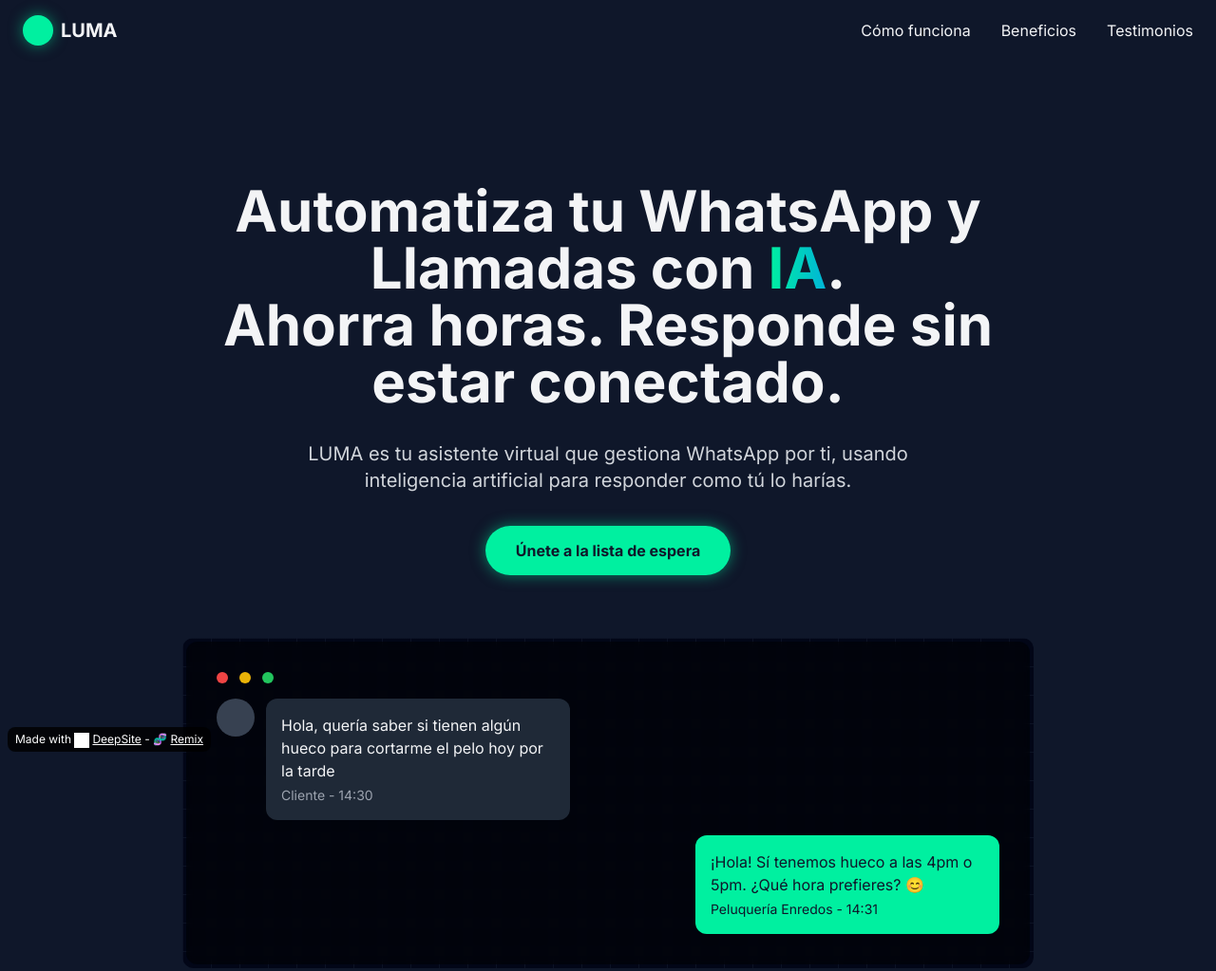
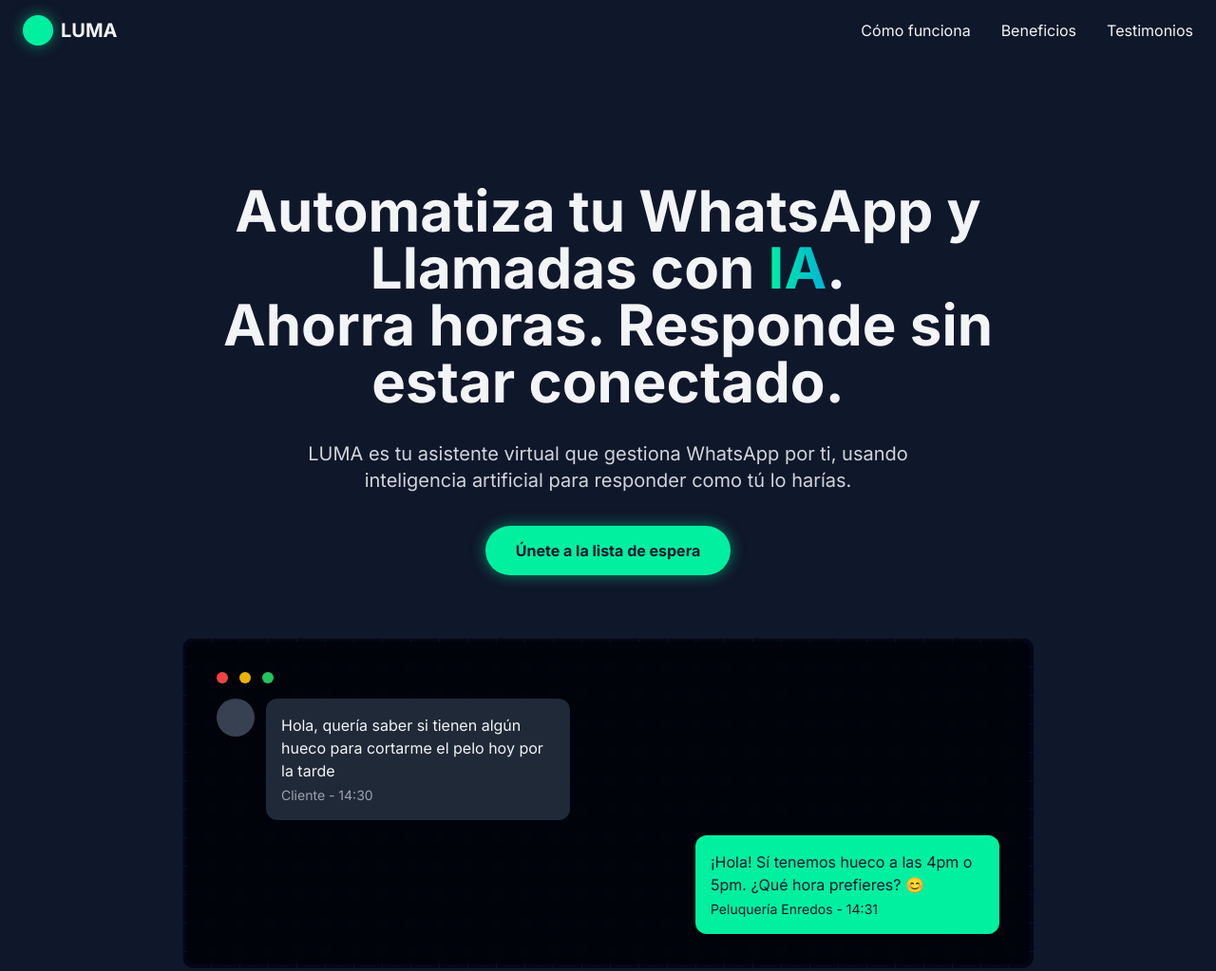
Before and after one commit to LUMAITeam/luma.ai, a plain HTML site: page index.html in a window 1280 px wide. Shown: the top 1023 px of the page at 95% size. Drawn offline with nearby package versions, Linux system fonts and the light colour scheme; grey boxes are pictures that could not be loaded.

Commit message:
index.html

```diff
--- a/index.html
+++ b/index.html
@@ -279,5 +279,4 @@
             });
         });
     </script>
-<p style="border-radius: 8px; text-align: center; font-size: 12px; color: #fff; margin-top: 16px;position: fixed; left: 8px; bottom: 8px; z-index: 10; background: rgba(0, 0, 0, 0.8); padding: 4px 8px;">Made with <img src="https://enzostvs-deepsite.hf.space/logo.svg" alt="DeepSite Logo" style="width: 16px; height: 16px; vertical-align: middle;display:inline-block;margin-right:3px;filter:brightness(0) invert(1);"><a href="https://enzostvs-deepsite.hf.space" style="color: #fff;text-decoration: underline;" target="_blank" >DeepSite</a> - 🧬 <a href="https://enzostvs-deepsite.hf.space?remix=lumaai11111/luma-ai" style="color: #fff;text-decoration: underline;" target="_blank" >Remix</a></p></body>
 </html>
```
